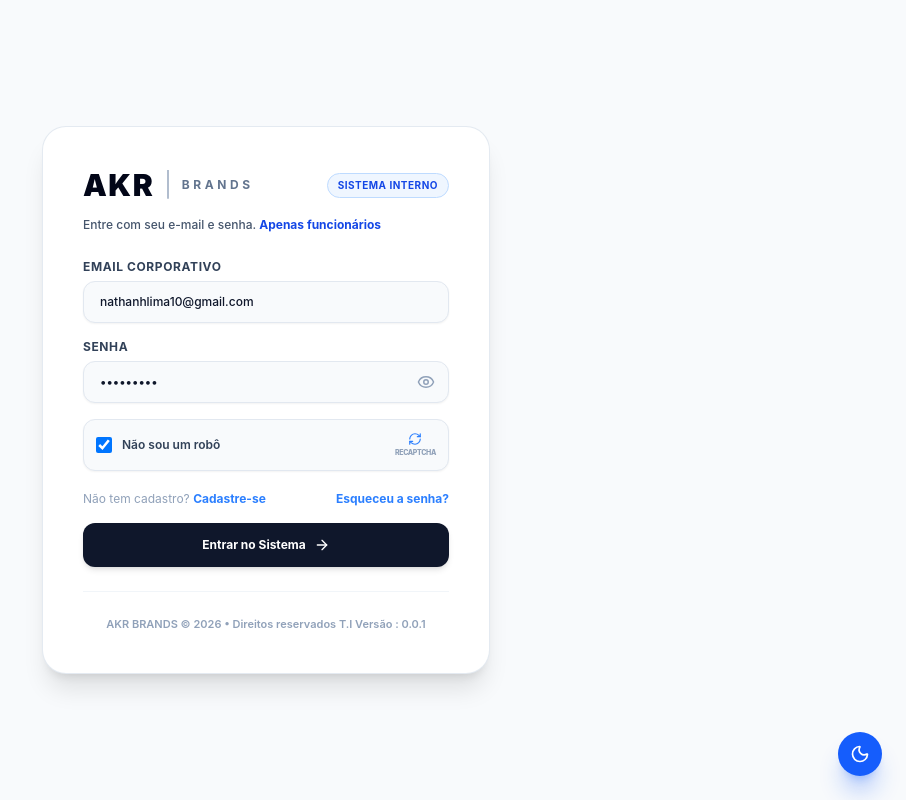
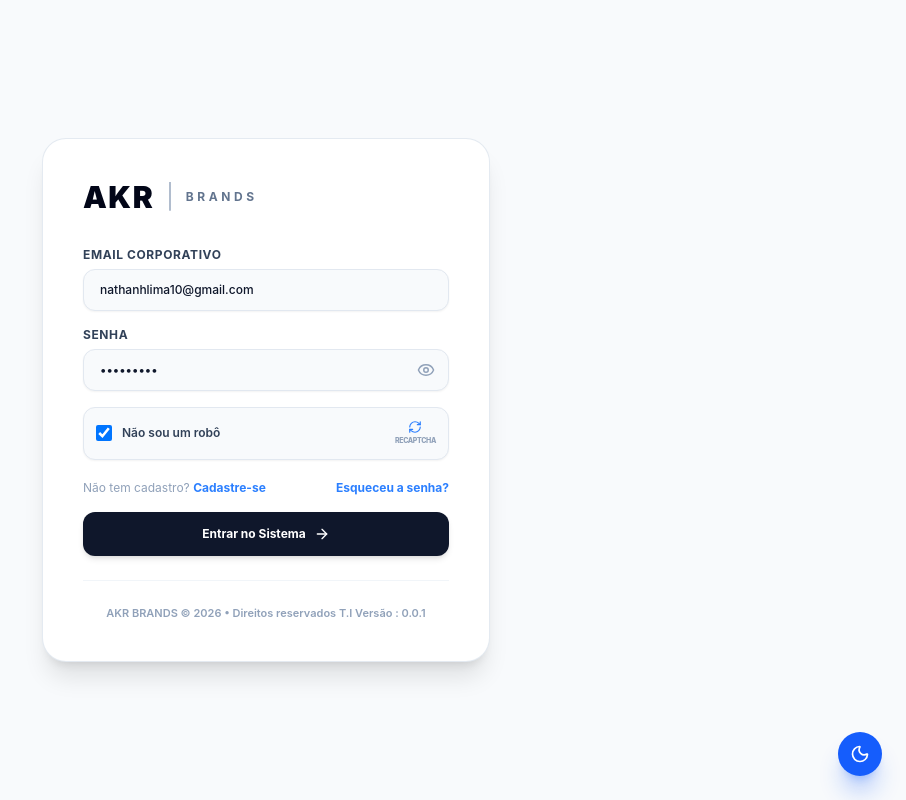
Before and after one commit to slunno/modaflow-frontend, a React (Vite) app: page / in a window 1280 px wide. Shown: the whole page, without its empty margins (374-1280 px from the left). Built offline with nearby package versions, Linux system fonts and the light colour scheme.

Commit message:
style: remove 'SISTEMA INTERNO' badge and subtitle text from login card

```diff
--- a/src/pages/Login/LoginPage.tsx
+++ b/src/pages/Login/LoginPage.tsx
@@ -60,24 +60,13 @@ export const LoginPage: React.FC<LoginPageProps> = ({ onLoginSuccess }) => {
           : 'bg-white text-slate-900 border-slate-200/90 shadow-xl'
       } p-8 sm:p-10 rounded-3xl border relative z-10 transition-colors duration-300`}>
 
-        {/* TOPO: LOGO AKR BRANDS + BADGE + SUBTÍTULO */}
-        <div className="mb-6">
-          <div className="flex items-center justify-between mb-3">
-            <div className="inline-flex items-center gap-2.5">
-              <span className={`text-3xl font-black tracking-wider ${isDarkMode ? 'text-white' : 'text-slate-950'}`}>AKR</span>
-              <span className="text-2xl font-light text-slate-400">|</span>
-              <span className={`text-xs font-bold tracking-[0.3em] uppercase ${isDarkMode ? 'text-slate-400' : 'text-slate-500'}`}>BRANDS</span>
-            </div>
-            <span className={`text-[10px] font-bold uppercase tracking-wider px-2.5 py-1 rounded-full border ${
-              isDarkMode ? 'bg-blue-950/60 text-blue-400 border-blue-800' : 'bg-blue-50 text-blue-700 border-blue-200'
-            }`}>
-              SISTEMA INTERNO
-            </span>
+        {/* TOPO: LOGO AKR BRANDS */}
+        <div className="mb-8 text-center sm:text-left">
+          <div className="inline-flex items-center gap-3">
+            <span className={`text-3xl font-black tracking-wider ${isDarkMode ? 'text-white' : 'text-slate-950'}`}>AKR</span>
+            <span className="text-2xl font-light text-slate-400">|</span>
+            <span className={`text-xs font-bold tracking-[0.3em] uppercase ${isDarkMode ? 'text-slate-400' : 'text-slate-500'}`}>BRANDS</span>
           </div>
-
-          <p className={`text-xs font-medium leading-relaxed ${isDarkMode ? 'text-slate-400' : 'text-slate-600'}`}>
-            Entre com seu e-mail e senha. <strong className={isDarkMode ? 'text-blue-400' : 'text-blue-700'}>Apenas funcionários</strong>
-          </p>
         </div>
 
         {/* MENSAGEM DE ERRO */}
@@ -200,7 +189,7 @@ export const LoginPage: React.FC<LoginPageProps> = ({ onLoginSuccess }) => {
 
       </div>
 
-      {/* BOTÃO FLUTUANTE DE TEMA NO CANTO INFERIOR DIREITO (MIDNIGHT OLED #000000 TOGGLE) */}
+      {/* BOTÃO FLUTUANTE DE TEMA NO CANTO INFERIOR DIREITO */}
       <button
         type="button"
         onClick={() => setIsDarkMode(!isDarkMode)}
```
